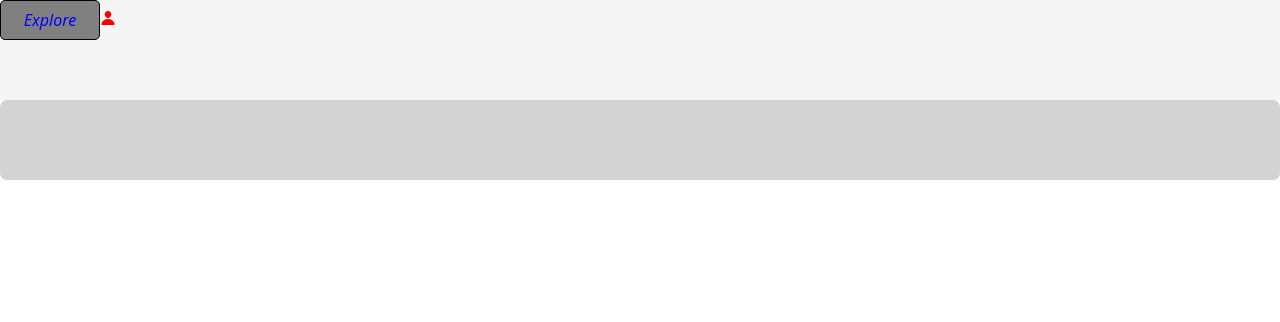
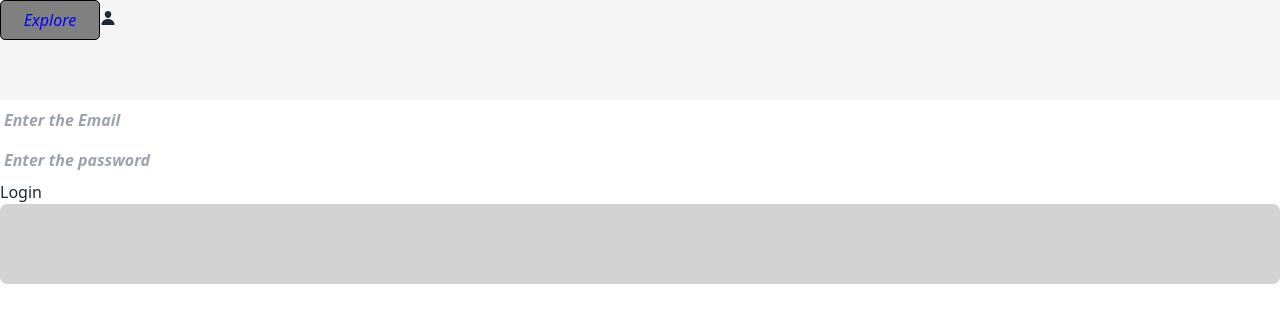
Before and after one commit to swathireddappa/Redi-final-project, a React (Create React App) app: page /adminpage in a window 1280 px wide. Before the commit this address had no page. Shown: the top 322 px of the page. Built offline with nearby package versions, Linux system fonts and the light colour scheme.

Commit message:
add icon in nav with admin and login

```diff
--- a/src/App.css
+++ b/src/App.css
@@ -1,8 +1,7 @@
 .nav{
    height: 100px;
+    background-color:whitesmoke;
 
-    background-color:whitesmoke;
-    color: red;
 }
 .footer{
         border-radius: 7px;
@@ -205,6 +204,14 @@ h2{
     background-size: cover;
     background-image:url(https://wallpapers.com/images/hd/pastel-plain-blue-color-16iliay4xplcdmwl.jpg) ;
 }
+.admin{
+    display: none;
+}
+
+.admin:hover{
+
+    color: red ;
+}
 
 .italp{
     color:rgb(255, 0, 106);
--- a/src/App.jsx
+++ b/src/App.jsx
@@ -14,8 +14,7 @@ import Gdanskpage from './Components/Gdanskpage';
 import Swizpage from './Components/Parispage';
 import Userreg from './Loginpages.jsx/Userreg';
 import Userdetal from './Loginpages.jsx/lastpage';
-
-
+import AdminPage from './Loginpages.jsx/AdminPage';
 
 
 function App() {
@@ -40,6 +39,7 @@ function App() {
       <Route  path ='/swizpage' element={<Swizpage />}/>
       <Route path= '/userreg' element={<Userreg setCity={setCity} />} />
       <Route path='/userdetal' element={<Userdetal />} />
+      <Route path='/adminpage' element={<AdminPage />} />
 
       </Routes>
 
--- a/src/Components/Nav.jsx
+++ b/src/Components/Nav.jsx
@@ -23,7 +23,7 @@ function Nav() {
     <div className='nav'>
     <button className='btn-exp' onClick={click}>Explore</button>
 
-    <ion-icon name="person" onClick={click}></ion-icon>
+    <ion-icon name="person" onClick={click} className="admin"></ion-icon>
 
       </div>
   )
--- a/src/Loginpages.jsx/AdminPage.jsx
+++ b/src/Loginpages.jsx/AdminPage.jsx
@@ -1,8 +1,35 @@
 import React from 'react'
 
 function AdminPage() {
+
+
+function submit(){
+
+
+
+
+
+    }
+
+
   return (
-    <div>AdminPage</div>
+    <div className='adminpage'>
+
+
+              <form action="">
+                <input className='label' type="email" name="email" id="" placeholder='Enter the Email' />
+
+                <input className='label' type='password' name="password" id=""  placeholder='Enter the password'/>
+
+                <button onSubmit={submit}>Login</button>
+
+
+
+              </form>
+
+
+
+    </div>
   )
 }
 
```
